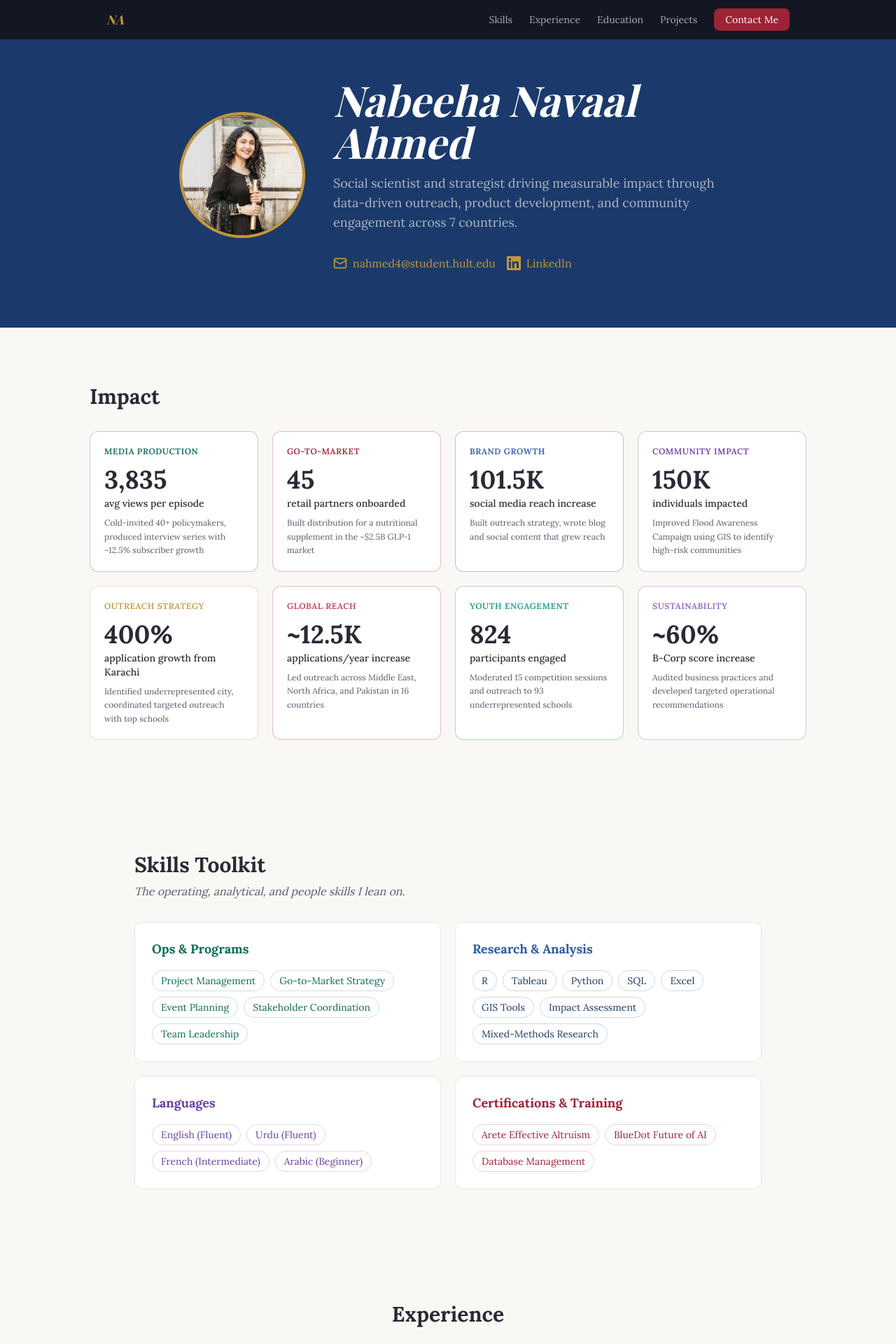
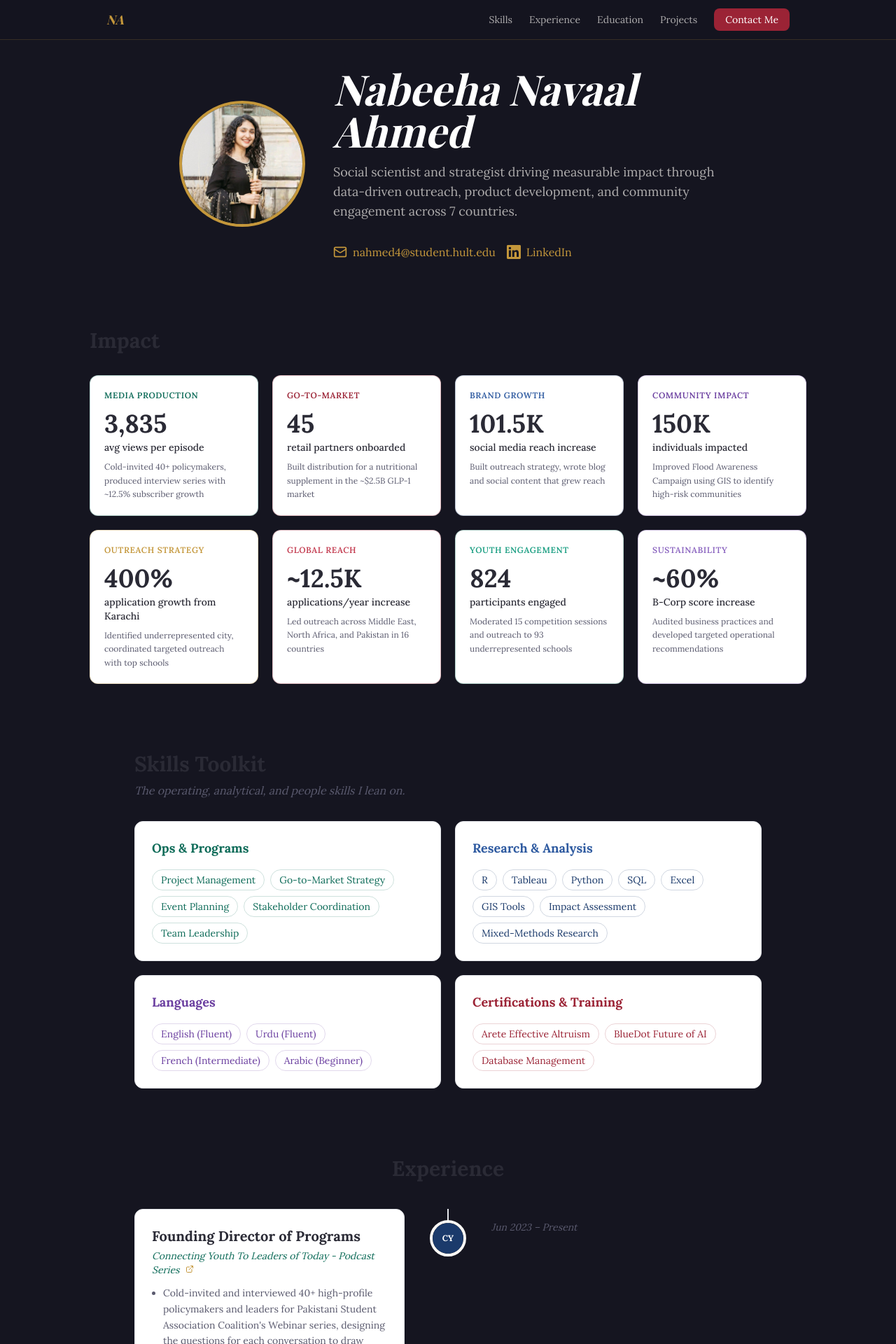
Before and after one commit to polynomialme/nabeeha, a Next.js app: page / in a window 1280 px wide. Shown: the top 1920 px of the page at 70% size. Built offline with nearby package versions, Linux system fonts and the light colour scheme; a web font is replaced by a local one.

Commit message:
fix: reduce section padding, remove blank spaces

```diff
--- a/components/Contact.tsx
+++ b/components/Contact.tsx
@@ -29,7 +29,7 @@ export default function Contact({ email, linkedin }: ContactProps) {
   }
 
   return (
-    <section id="contact" className="py-20 px-6 bg-sapphire dark:bg-midnight text-white">
+    <section id="contact" className="py-12 px-6 bg-midnight text-white">
       <div className="max-w-3xl mx-auto">
         <h2 className="text-3xl font-bold mb-4 text-center">
           Get in Touch
--- a/components/Education.tsx
+++ b/components/Education.tsx
@@ -22,7 +22,7 @@ interface EducationProps {
 
 export default function Education({ education, volunteering }: EducationProps) {
   return (
-    <section id="education" className="py-20 px-6 bg-ivory dark:bg-midnight">
+    <section id="education" className="py-12 px-6 bg-midnight">
       <div className="max-w-3xl mx-auto">
         <h2 className="text-3xl font-bold text-ink dark:text-silk mb-8">
           Education
--- a/components/Experience.tsx
+++ b/components/Experience.tsx
@@ -128,7 +128,7 @@ export default function Experience({ items }: ExperienceProps) {
   const sorted = [...items].sort(sortByDate);
 
   return (
-    <section id="experience" className="py-20 px-6 bg-ivory dark:bg-midnight">
+    <section id="experience" className="py-12 px-6 bg-midnight">
       <div className="max-w-4xl mx-auto">
         <h2 className="text-3xl font-bold text-ink dark:text-silk mb-10 text-center">
           Experience
--- a/components/Hero.tsx
+++ b/components/Hero.tsx
@@ -19,7 +19,7 @@ interface HeroProps {
 
 export default function Hero({ name, tagline, email, linkedin, photo, video }: HeroProps) {
   return (
-    <section className="bg-sapphire dark:bg-midnight text-white pt-28 pb-20 px-6">
+    <section className="bg-midnight text-white pt-24 pb-12 px-6">
       <div className="max-w-3xl mx-auto flex flex-col md:flex-row items-center gap-10">
         {photo && (
           <div className="shrink-0">
--- a/components/Impact.tsx
+++ b/components/Impact.tsx
@@ -28,7 +28,7 @@ export default function Impact({ items }: ImpactProps) {
   );
 
   return (
-    <section id="impact" className="py-20 px-6 bg-ivory dark:bg-midnight">
+    <section id="impact" className="py-12 px-6 bg-midnight">
       <div className="max-w-5xl mx-auto">
         <h2 className="text-3xl font-bold text-ink dark:text-silk mb-8">
           Impact
--- a/components/Projects.tsx
+++ b/components/Projects.tsx
@@ -85,7 +85,7 @@ function ProjectCard({ project }: { project: Project }) {
 
 export default function Projects({ projects }: ProjectsProps) {
   return (
-    <section id="projects" className="py-20 px-6 bg-ivory dark:bg-midnight">
+    <section id="projects" className="py-12 px-6 bg-midnight">
       <div className="max-w-4xl mx-auto">
         <h2 className="text-3xl font-bold text-ink dark:text-silk mb-8">
           Projects
--- a/components/SkillsToolkit.tsx
+++ b/components/SkillsToolkit.tsx
@@ -17,7 +17,7 @@ const categoryColors = [
 
 export default function SkillsToolkit({ subtitle, categories }: SkillsToolkitProps) {
   return (
-    <section id="skills" className="py-20 px-6 bg-ivory dark:bg-midnight">
+    <section id="skills" className="py-12 px-6 bg-midnight">
       <div className="max-w-4xl mx-auto">
         <h2 className="text-3xl font-bold text-ink dark:text-silk mb-2">
           Skills Toolkit
```
